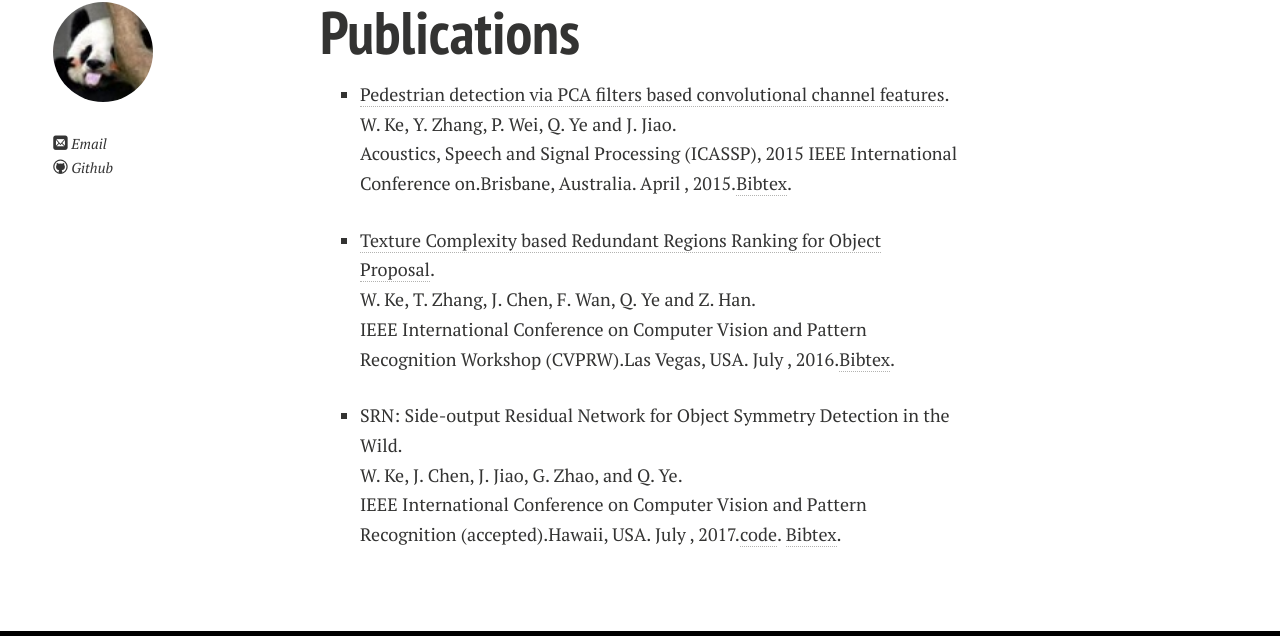
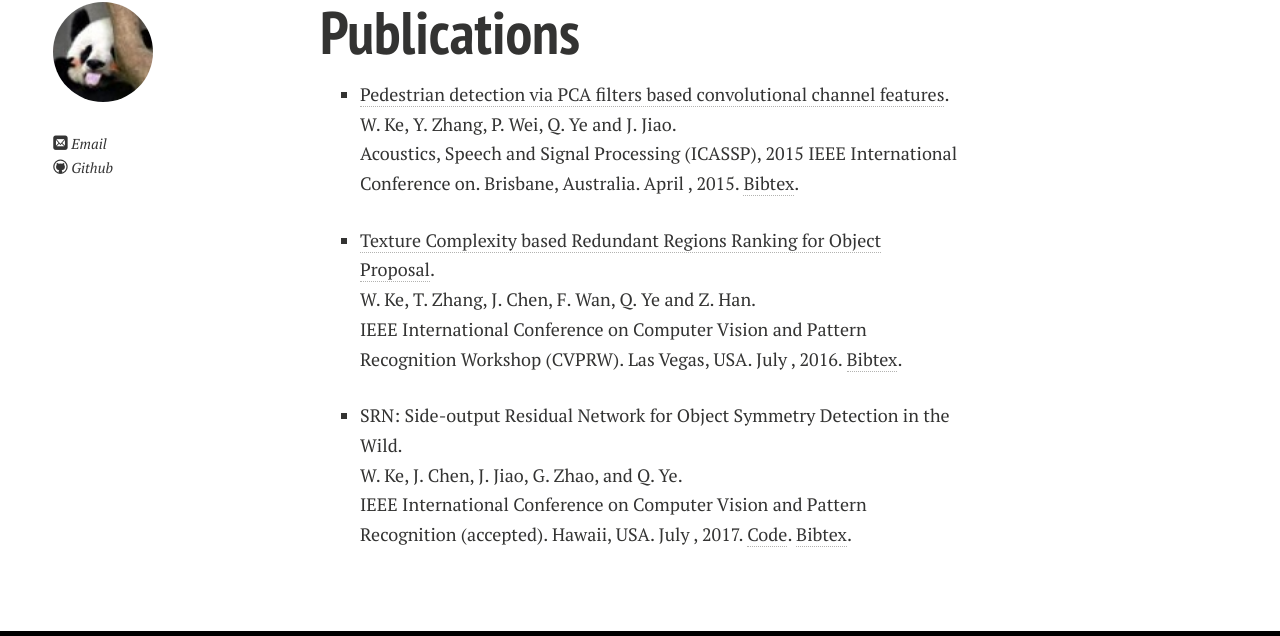
Before and after one commit to KevinKecc/kevinkecc.github.com, a Jekyll site: the page built from publications.md, in a window 1280 px wide. Shown: the part 106-742 px from the top of the page. Built offline with Jekyll 4.4.1, drawn with Linux system fonts in a browser that asks for light colours; nearby versions of some CDN libraries.

Commit message:
Update publications.md

```diff
--- a/publications.md
+++ b/publications.md
@@ -43,11 +43,11 @@ pubs:
     {% endif %}<br>
     {{pub.author}}.<br>
     {% if pub.type == 'Technical Report' %}{{pub.number}}
-    {% endif %}{{pub.booktitle}}{{pub.school}}{{pub.journal}}.{% if pub.address %}{{pub.address}}.
-    {% endif %}{{pub.month}}, {{pub.year}}.{% if pub.slides %}[Slides]({{pub.slides}}).
-    {% endif %}{% if pub.code %}[code]({{pub.code}}).
-    {% endif %}{% if pub.key %}[Bibtex](http://groups.csail.mit.edu/commit/bibtex.cgi?key={{pub.key}}).
-    {% endif %}{% if pub.bibtex %}[Bibtex]({{pub.bibtex}}).
+    {% endif %}{{pub.booktitle}}{{pub.school}}{{pub.journal}}. {% if pub.address %}{{pub.address}}.
+    {% endif %}{{pub.month}}, {{pub.year}}. {% if pub.slides %}[Slides]({{pub.slides}}).
+    {% endif %} {% if pub.code %}[Code]({{pub.code}}).
+    {% endif %} {% if pub.key %}[Bibtex](http://groups.csail.mit.edu/commit/bibtex.cgi?key={{pub.key}}).
+    {% endif %} {% if pub.bibtex %}[Bibtex]({{pub.bibtex}}).
     {% endif %}
 {% endunless %}
 {% endfor %}
```
